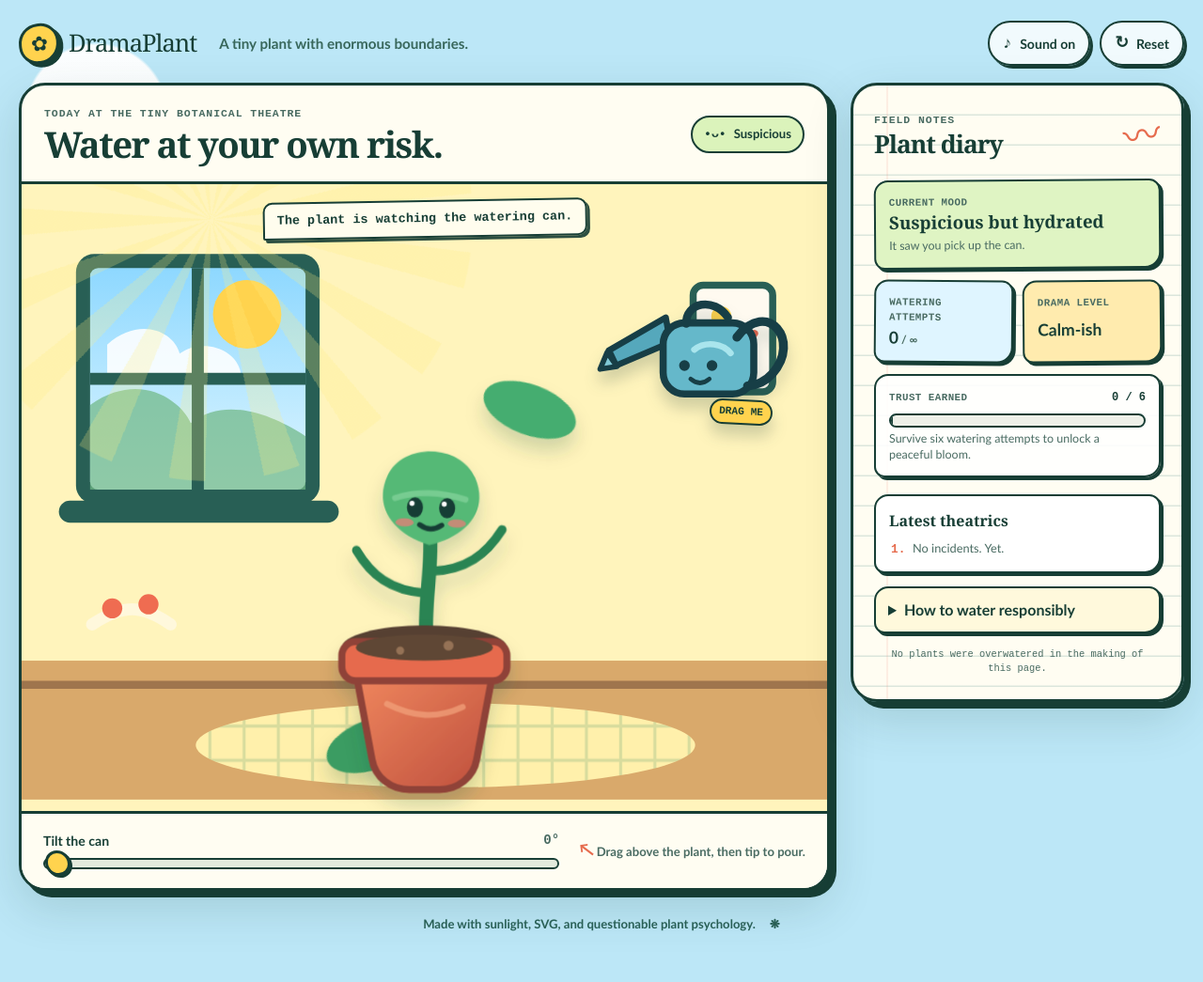
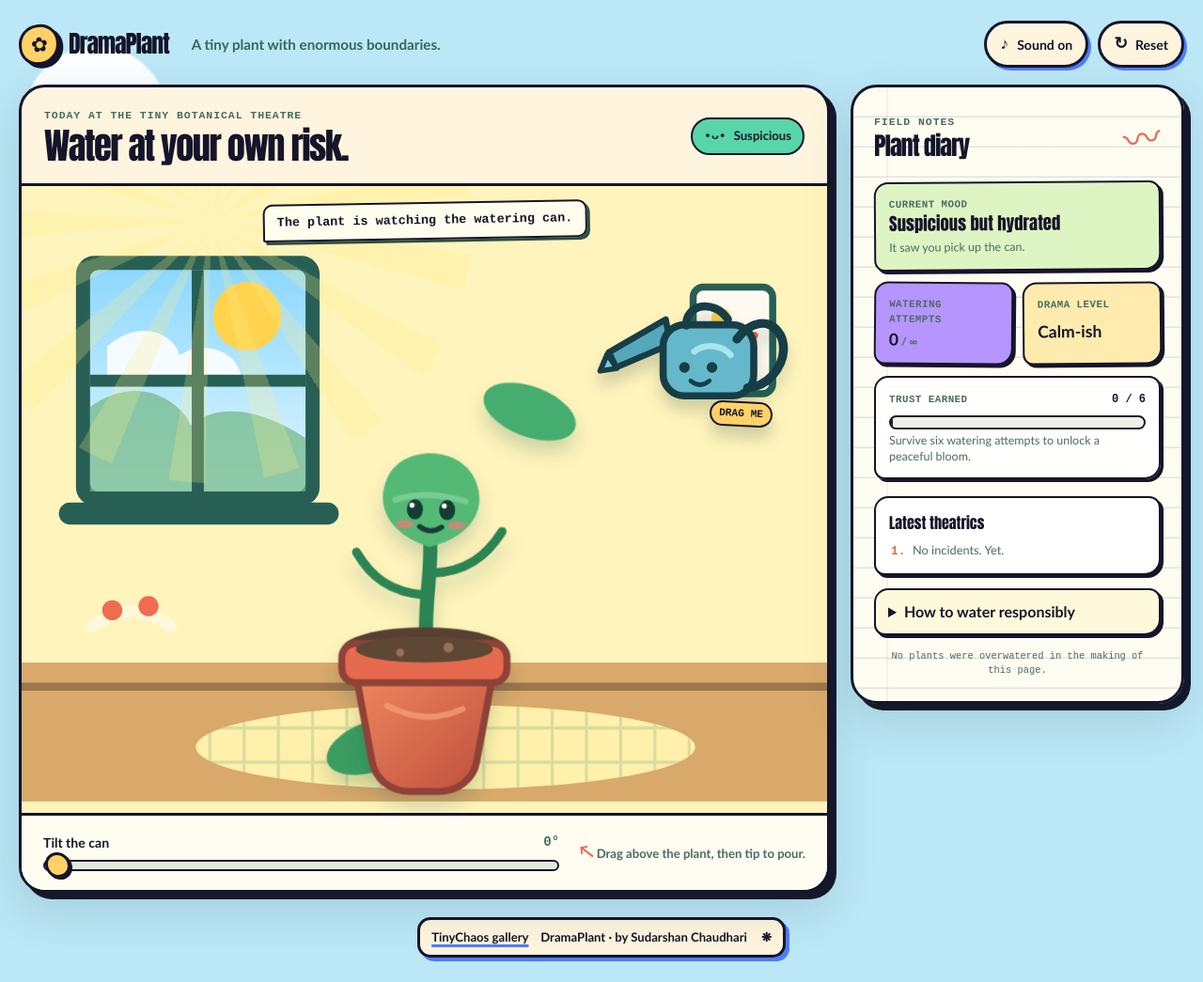
Before and after one commit to SUDARSHANCHAUDHARI/DramaPlant, a website: page index.html in a window 1280 px wide. Shown: the whole page at 94% size. Before the commit the page ends 1019 px from the top, so only its background shows below. Drawn offline with Linux system fonts and the light colour scheme.

Commit message:
fix: align shared TinyChaos UI

```diff
--- a/index.html
+++ b/index.html
@@ -304,7 +304,10 @@
     </main>
 
     <footer>
-      <p>Made with sunlight, SVG, and questionable plant psychology.</p>
+      <p class="tinychaos-credit">
+        <a href="https://sudarshanchaudhari.github.io/TinyChaos/">TinyChaos gallery</a>
+        <span>DramaPlant · by Sudarshan Chaudhari</span>
+      </p>
       <span aria-hidden="true">❋</span>
     </footer>
 
--- a/styles.css
+++ b/styles.css
@@ -1,18 +1,22 @@
 :root {
   --sky: #8ed8ff;
-  --sun: #ffd34e;
+  --sun: #ffd166;
   --cream: #fff4bc;
-  --paper: #fffdf2;
+  --paper: #fff5df;
   --leaf: #2b8453;
-  --leaf-light: #55b976;
+  --leaf-light: #58d6a9;
   --clay: #e66b4d;
-  --coral: #ff755f;
-  --ink: #173e35;
+  --coral: #ff5d5d;
+  --blue: #4f7cff;
+  --butter: #ffd166;
+  --mint: #58d6a9;
+  --lilac: #b695ff;
+  --ink: #15152a;
   --muted-ink: #496b62;
   --line: #c6d7c5;
   --shadow: 0 18px 50px rgba(25, 69, 54, 0.16);
-  --display: "Cooper Black", "Rockwell Extra Bold", Georgia, serif;
-  --body: "Trebuchet MS", "Avenir Next", Avenir, sans-serif;
+  --display: Impact, Haettenschweiler, "Arial Narrow Bold", sans-serif;
+  --body: "Arial Rounded MT Bold", "Avenir Next Rounded", "Trebuchet MS", ui-rounded, system-ui, sans-serif;
   --utility: "Courier New", ui-monospace, monospace;
 }
 
@@ -28,9 +32,10 @@ html {
 }
 
 body {
-  min-width: 320px;
+  min-width: 0;
   min-height: 100vh;
   margin: 0;
+  overflow-x: clip;
   color: var(--ink);
   background:
     radial-gradient(circle at 8% 12%, rgba(255, 255, 255, 0.95) 0 5%, transparent 5.2%),
@@ -47,6 +52,24 @@ input {
 
 button {
   color: inherit;
+}
+
+button:focus-visible,
+a:focus-visible,
+summary:focus-visible,
+input:focus-visible,
+[role="button"]:focus-visible {
+  outline: 4px solid var(--blue);
+  outline-offset: 4px;
+}
+
+.brand:focus-visible,
+.icon-button:focus-visible,
+.bloom-button:focus-visible,
+.tinychaos-credit a:focus-visible {
+  box-shadow:
+    0 0 0 4px var(--paper),
+    0 0 0 12px var(--ink);
 }
 
 [hidden] {
@@ -127,10 +150,10 @@ button {
   justify-content: center;
   min-height: 44px;
   padding: 9px 14px;
-  border: 2px solid var(--ink);
+  border: 3px solid var(--ink);
   border-radius: 999px;
-  background: rgba(255, 255, 255, 0.8);
-  box-shadow: 3px 3px 0 var(--ink);
+  background: var(--paper);
+  box-shadow: 3px 3px 0 var(--blue);
   font-size: 0.88rem;
   font-weight: 800;
   cursor: pointer;
@@ -139,14 +162,14 @@ button {
 
 .icon-button:hover,
 .bloom-button:hover {
-  background: #fff;
-  box-shadow: 1px 2px 0 var(--ink);
+  background: var(--butter);
+  box-shadow: 1px 2px 0 var(--blue);
   transform: translate(2px, 1px);
 }
 
 .icon-button:active,
 .bloom-button:active {
-  box-shadow: 0 0 0 var(--ink);
+  box-shadow: 0 0 0 var(--blue);
   transform: translate(3px, 3px);
 }
 
@@ -224,7 +247,7 @@ h2 {
   padding: 8px 12px;
   border: 2px solid var(--ink);
   border-radius: 999px;
-  background: #dbf3bb;
+  background: var(--mint);
   font-size: 0.82rem;
   font-weight: 800;
 }
@@ -323,8 +346,11 @@ h2 {
 
 .watering-can:focus-visible {
   border-radius: 22px;
-  outline: 5px solid #fff;
-  box-shadow: 0 0 0 9px var(--ink);
+  outline: 4px solid var(--blue);
+  outline-offset: 5px;
+  box-shadow:
+    0 0 0 4px var(--paper),
+    0 0 0 12px var(--ink);
 }
 
 .watering-can svg {
@@ -560,8 +586,11 @@ input[type="range"]::-moz-range-thumb {
 }
 
 input[type="range"]:focus-visible {
-  outline: 4px solid #fff;
-  box-shadow: 0 0 0 7px var(--ink);
+  outline: 4px solid var(--blue);
+  outline-offset: 4px;
+  box-shadow:
+    0 0 0 4px var(--paper),
+    0 0 0 11px var(--ink);
 }
 
 .pour-hint {
@@ -662,7 +691,7 @@ input[type="range"]:focus-visible {
 }
 
 .diary-stats .stat-card:nth-child(1) {
-  background: #dff5ff;
+  background: var(--lilac);
   transform: rotate(0.5deg);
 }
 
@@ -759,7 +788,7 @@ input[type="range"]:focus-visible {
 }
 
 .how-to summary:focus-visible {
-  outline: 4px solid var(--ink);
+  outline: 4px solid var(--blue);
   outline-offset: 3px;
 }
 
@@ -785,9 +814,15 @@ footer {
   gap: 15px;
   align-items: center;
   justify-content: center;
-  width: min(1440px, calc(100% - 40px));
+  width: fit-content;
+  max-width: calc(100% - 20px);
   margin: 26px auto;
-  color: #285f55;
+  padding: 9px 12px;
+  color: var(--ink);
+  border: 3px solid var(--ink);
+  border-radius: 14px;
+  background: var(--paper);
+  box-shadow: 4px 4px 0 var(--blue);
   font-size: 0.82rem;
   font-weight: 800;
   text-align: center;
@@ -795,6 +830,21 @@ footer {
 
 footer p {
   margin: 0;
+}
+
+.tinychaos-credit {
+  display: flex;
+  flex-wrap: wrap;
+  justify-content: center;
+  gap: 0.35rem 0.8rem;
+}
+
+.tinychaos-credit a {
+  color: inherit;
+  font-weight: 900;
+  text-decoration-color: var(--blue);
+  text-decoration-thickness: 3px;
+  text-underline-offset: 3px;
 }
 
 .sr-only {
```
Also changed, not shown: scripts/verify.mjs (+26 -0 lines).
